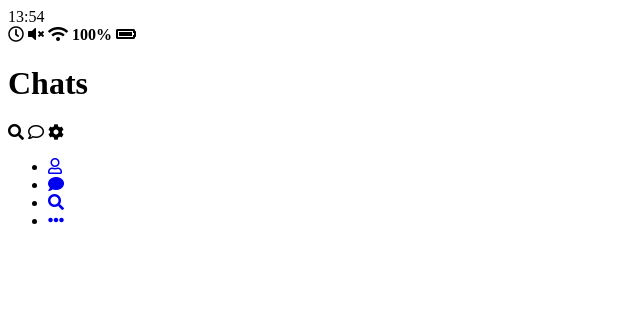
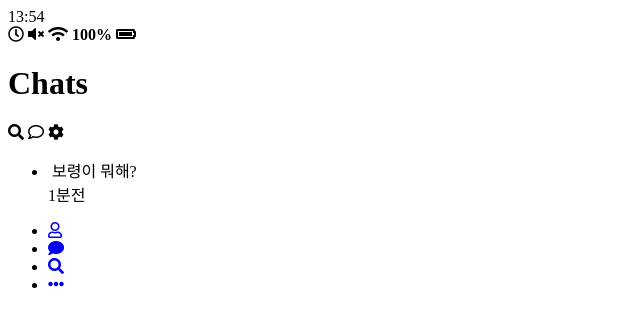
Before and after one commit to WebPr0grammer/Kokoa-cloning, a plain HTML site: page index.html in a window 1280 px wide. Shown: the whole page, without its empty margins (0-640 px from the left). Drawn offline with Linux system fonts and the light colour scheme.

Commit message:
kokoa clone coding practice 2
chats screen

```diff
--- a/index.html
+++ b/index.html
@@ -39,6 +39,26 @@
         </span>
       </div>
     </header>
+    <main class="chats">
+      <ul class="chats__list">
+        <li class="chats__chat chat">
+          <div class="chat__column">
+            <div class="chat__content">
+              <img class="chat__avatar" src="" />
+              <span class="chat__username">
+                보령이
+              </span>
+              <span class="chat__review">뭐해?</span>
+            </div>
+          </div>
+          <div class="chat_column">
+            <span class="chat__timestamp">
+              1분전
+            </span>
+          </div>
+        </li>
+      </ul>
+    </main>
     <nav class="nav">
       <ul class="nav__list">
         <li class="nav__list-item">
```
Also changed, not shown: find.html (+0 -3 lines), friends.html (+0 -3 lines), more.html (+1 -1 lines).
